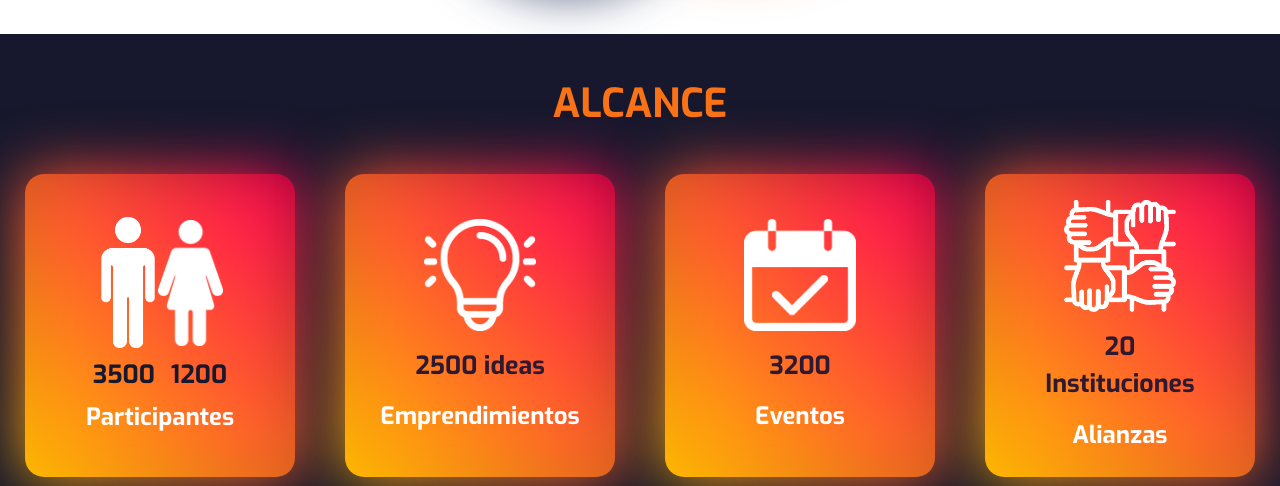
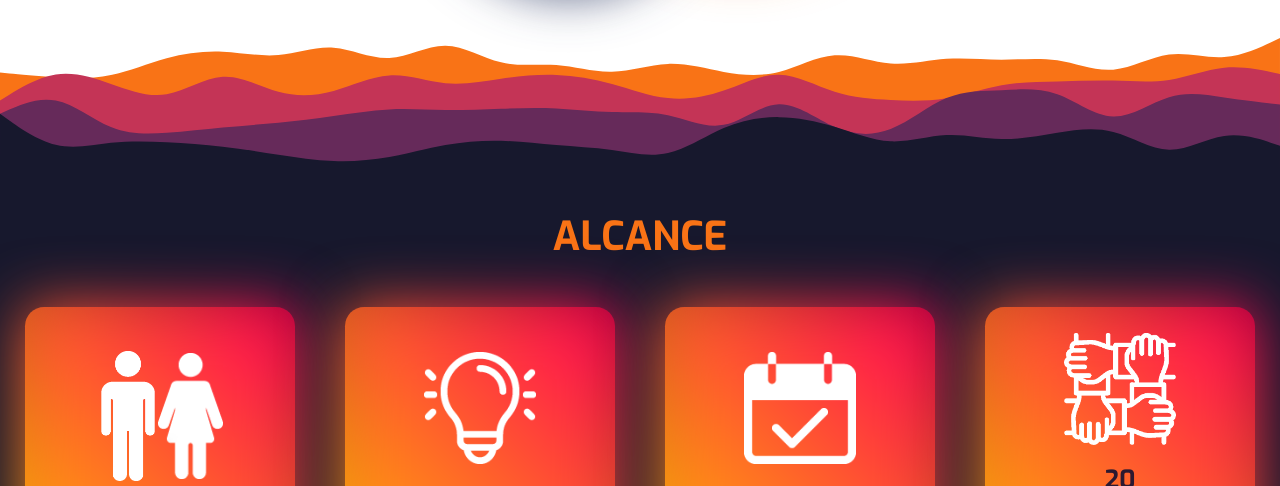
Before and after one commit to AlanMacias2340/despega_bolivia_2_0, a website: page index.html in a window 1280 px wide. Shown: the part 2391-2877 px from the top of the page. Drawn offline with Linux system fonts and the light colour scheme.

Commit message:
layer1 added to alcance

```diff
--- a/index.html
+++ b/index.html
@@ -250,6 +250,7 @@
     </div>
   </div>
 
+  <div class="spacer layer1"></div>
   <!-- ALCANCE -->
 
   <div class="">
--- a/src/css/style.css
+++ b/src/css/style.css
@@ -243,3 +243,15 @@ body {
       transform: rotate(360deg);
     }
   }
+
+  .spacer {
+   aspect-ratio: 960/100;
+   width: 100%;
+   background-repeat: no-repeat;
+   background-position: center;
+   background-size: cover;
+}
+
+   .layer1 {
+      background-image: url('./../img/layers/layer1.svg');
+   }
```
Also changed, not shown: src/img/layers/layer1.svg (added), src/output.css.
